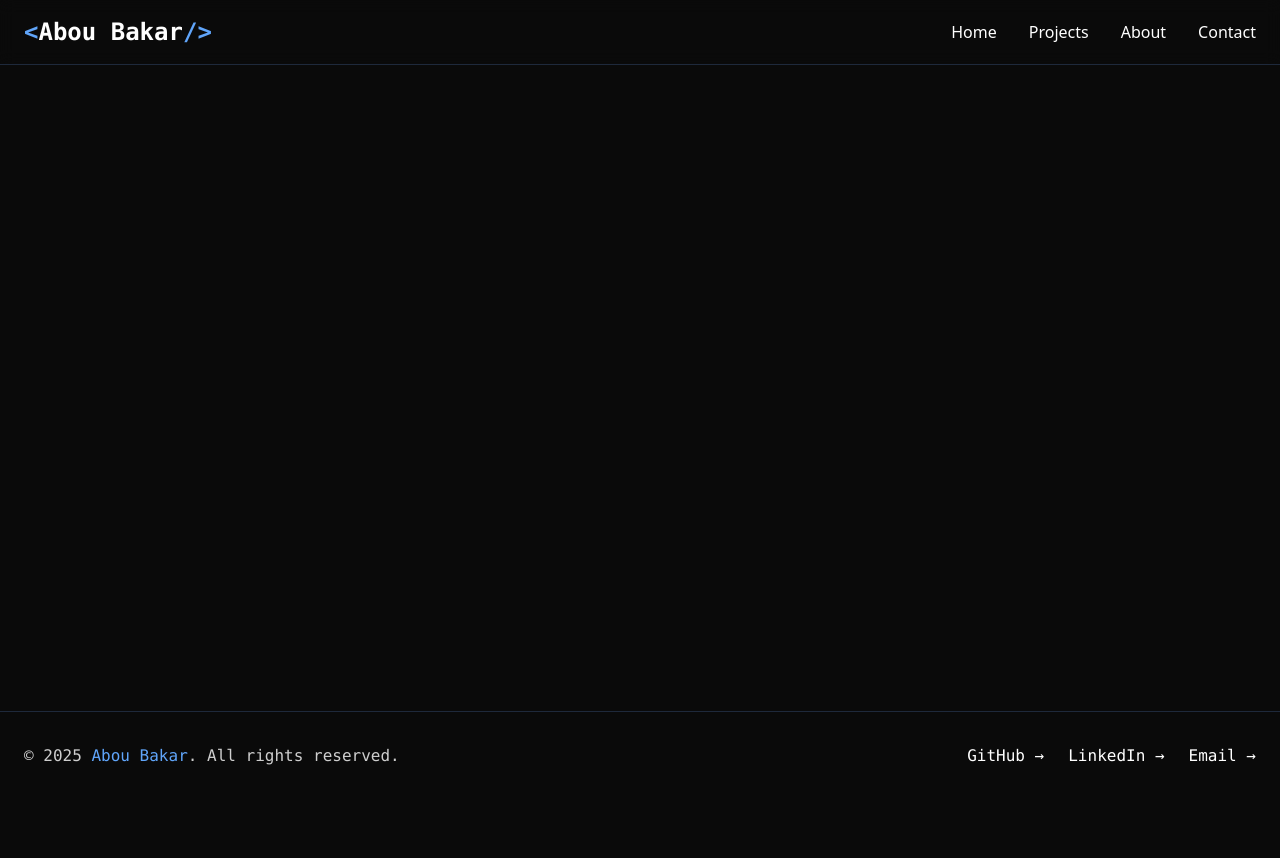
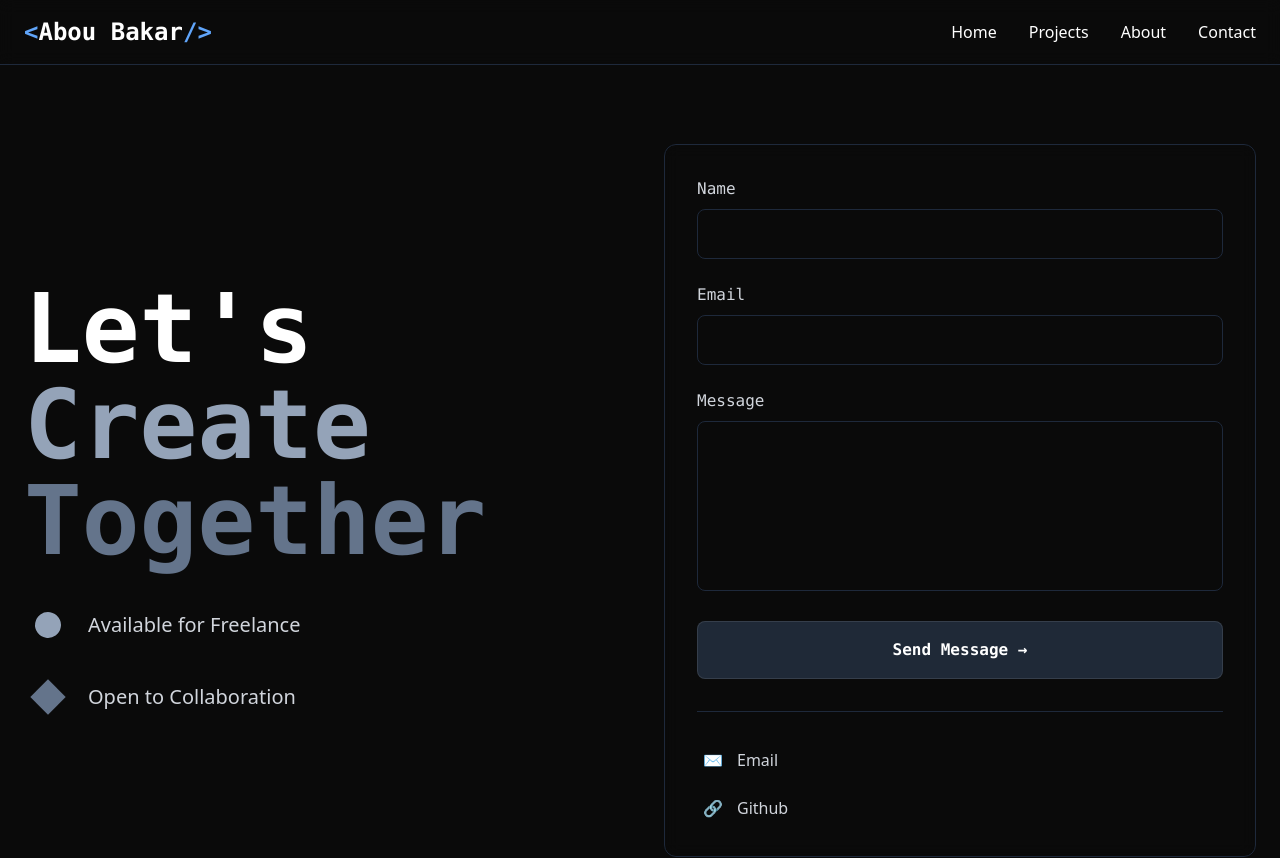
Before and after one commit to AboubakarArisar/aboubakar-dev, a React (Vite) app: page /contact in a window 1280 px wide. Shown: the top 858 px of the page. Before the commit the page ends 800 px from the top, so only its background shows below. Built offline with nearby package versions, Linux system fonts and the light colour scheme.

Commit message:
added contact section

```diff
--- a/src/AppRouter.tsx
+++ b/src/AppRouter.tsx
@@ -1,6 +1,7 @@
 import React from "react";
 import { BrowserRouter as Router, Routes, Route } from "react-router-dom";
 import Homepage from "./pages/Hompage";
+import Contact from "./pages/Contact";
 import Header from "./components/Header";
 import Footer from "./components/Footer";
 
@@ -12,6 +13,7 @@ const AppRouter: React.FC = () => {
         <main className='flex-grow'>
           <Routes>
             <Route path='/' element={<Homepage />} />
+            <Route path='/contact' element={<Contact />} />
           </Routes>
         </main>
         <Footer />
--- /dev/null
+++ b/src/pages/Contact.tsx
@@ -0,0 +1,211 @@
+import React, { useState } from "react";
+import { motion } from "motion/react";
+
+const Contact: React.FC = () => {
+  const [formData, setFormData] = useState({
+    name: "",
+    email: "",
+    message: "",
+  });
+
+  const handleSubmit = (e: React.FormEvent) => {
+    e.preventDefault();
+    // Handle form submission
+  };
+
+  const handleChange = (
+    e: React.ChangeEvent<HTMLInputElement | HTMLTextAreaElement>
+  ) => {
+    setFormData({
+      ...formData,
+      [e.target.name]: e.target.value,
+    });
+  };
+
+  return (
+    <div className='min-h-screen bg-dark-900 pt-24'>
+      <div className='container mx-auto px-6 py-12'>
+        <div className='grid md:grid-cols-2 gap-12 items-center max-w-7xl mx-auto'>
+          {/* Left Side - Animated Text */}
+          <motion.div
+            initial={{ opacity: 0, x: -50 }}
+            animate={{ opacity: 1, x: 0 }}
+            transition={{ duration: 0.8 }}
+            className='space-y-8'
+          >
+            <motion.h1
+              className='text-6xl md:text-8xl font-bold text-white font-mono'
+              initial={{ opacity: 0, y: 20 }}
+              animate={{ opacity: 1, y: 0 }}
+              transition={{ delay: 0.2 }}
+            >
+              Let's
+              <motion.span
+                className='block text-[#94A3B8]'
+                initial={{ opacity: 0, x: -20 }}
+                animate={{ opacity: 1, x: 0 }}
+                transition={{ delay: 0.4 }}
+              >
+                Create
+              </motion.span>
+              <motion.span
+                className='block text-[#64748B]'
+                initial={{ opacity: 0, x: -20 }}
+                animate={{ opacity: 1, x: 0 }}
+                transition={{ delay: 0.6 }}
+              >
+                Together
+              </motion.span>
+            </motion.h1>
+
+            <motion.div
+              initial={{ opacity: 0, y: 20 }}
+              animate={{ opacity: 1, y: 0 }}
+              transition={{ delay: 0.8 }}
+              className='space-y-6'
+            >
+              <div className='flex items-center gap-4'>
+                <div className='w-12 h-12 rounded-full bg-dark-800 flex items-center justify-center'>
+                  <motion.div
+                    animate={{
+                      scale: [1, 1.2, 1],
+                      rotate: [0, 360, 0],
+                    }}
+                    transition={{
+                      duration: 3,
+                      repeat: Infinity,
+                      repeatType: "reverse",
+                    }}
+                    className='w-6 h-6 rounded-full bg-[#94A3B8]'
+                  />
+                </div>
+                <p className='text-xl text-gray-300'>Available for Freelance</p>
+              </div>
+              <div className='flex items-center gap-4'>
+                <div className='w-12 h-12 rounded-full bg-dark-800 flex items-center justify-center'>
+                  <motion.div
+                    animate={{
+                      scale: [1, 1.2, 1],
+                    }}
+                    transition={{
+                      duration: 2,
+                      repeat: Infinity,
+                      repeatType: "reverse",
+                    }}
+                    className='w-6 h-6 bg-[#64748B] rotate-45'
+                  />
+                </div>
+                <p className='text-xl text-gray-300'>Open to Collaboration</p>
+              </div>
+            </motion.div>
+          </motion.div>
+
+          {/* Right Side - Contact Form */}
+          <motion.div
+            initial={{ opacity: 0, x: 50 }}
+            animate={{ opacity: 1, x: 0 }}
+            transition={{ duration: 0.8 }}
+            className='bg-dark-800/50 backdrop-blur-sm p-8 rounded-xl border border-[#1E293B]'
+          >
+            <form onSubmit={handleSubmit} className='space-y-6'>
+              <div>
+                <label
+                  htmlFor='name'
+                  className='block text-gray-300 font-mono mb-2'
+                >
+                  Name
+                </label>
+                <motion.input
+                  whileFocus={{ scale: 1.02 }}
+                  type='text'
+                  id='name'
+                  name='name'
+                  value={formData.name}
+                  onChange={handleChange}
+                  className='w-full px-4 py-3 rounded-lg bg-dark-700 border border-[#1E293B] text-white focus:outline-none focus:border-[#94A3B8] transition-colors'
+                  required
+                />
+              </div>
+              <div>
+                <label
+                  htmlFor='email'
+                  className='block text-gray-300 font-mono mb-2'
+                >
+                  Email
+                </label>
+                <motion.input
+                  whileFocus={{ scale: 1.02 }}
+                  type='email'
+                  id='email'
+                  name='email'
+                  value={formData.email}
+                  onChange={handleChange}
+                  className='w-full px-4 py-3 rounded-lg bg-dark-700 border border-[#1E293B] text-white focus:outline-none focus:border-[#94A3B8] transition-colors'
+                  required
+                />
+              </div>
+              <div>
+                <label
+                  htmlFor='message'
+                  className='block text-gray-300 font-mono mb-2'
+                >
+                  Message
+                </label>
+                <motion.textarea
+                  whileFocus={{ scale: 1.02 }}
+                  id='message'
+                  name='message'
+                  value={formData.message}
+                  onChange={handleChange}
+                  rows={6}
+                  className='w-full px-4 py-3 rounded-lg bg-dark-700 border border-[#1E293B] text-white focus:outline-none focus:border-[#94A3B8] transition-colors resize-none'
+                  required
+                />
+              </div>
+              <motion.button
+                whileHover={{ scale: 1.02 }}
+                whileTap={{ scale: 0.98 }}
+                type='submit'
+                className='w-full px-8 py-4 bg-[#1F2937] text-white font-bold hover:bg-[#374151] font-mono border border-white/10 hover:border-white/20 rounded-lg transition-all duration-300'
+              >
+                Send Message →
+              </motion.button>
+            </form>
+
+            <motion.div
+              initial={{ opacity: 0 }}
+              animate={{ opacity: 1 }}
+              transition={{ delay: 1 }}
+              className='mt-8 pt-8 border-t border-[#1E293B]'
+            >
+              <div className='flex flex-col gap-4'>
+                <a
+                  href='mailto:aboubakar.dev@gmail.com'
+                  className='text-gray-300 hover:text-white transition-colors flex items-center gap-2'
+                >
+                  <span className='w-8 h-8 rounded-full bg-dark-700 flex items-center justify-center'>
+                    ✉️
+                  </span>
+                  Email{" "}
+                </a>
+                <a
+                  href='https://github.com/AboubakarArisar'
+                  target='_blank'
+                  rel='noopener noreferrer'
+                  className='text-gray-300 hover:text-white transition-colors flex items-center gap-2'
+                >
+                  <span className='w-8 h-8 rounded-full bg-dark-700 flex items-center justify-center'>
+                    🔗
+                  </span>
+                  Github
+                </a>
+              </div>
+            </motion.div>
+          </motion.div>
+        </div>
+      </div>
+    </div>
+  );
+};
+
+export default Contact;
--- a/src/pages/Hompage.tsx
+++ b/src/pages/Hompage.tsx
@@ -165,7 +165,7 @@ const Homepage: React.FC = () => {
               transition={{ delay: 0.4 }}
               className='text-2xl md:text-3xl text-white/80 mb-8 font-mono'
             >
-              Full Stack Developer & AI/ML Enthusiast
+              MERN Stack Developer & AI Agents Developer
             </motion.p>
             <motion.div
               initial={{ opacity: 0, y: 20 }}
@@ -181,7 +181,6 @@ const Homepage: React.FC = () => {
               </Link>
               <Link
                 to='/contact'
-                target='_blank'
                 className='px-8 py-3 bg-[#111827] text-white font-bold hover:bg-[#1F2937] font-mono border border-white/10 hover:border-white/20 rounded transition-all duration-300 hover:scale-105'
               >
                 Contact Me
```
